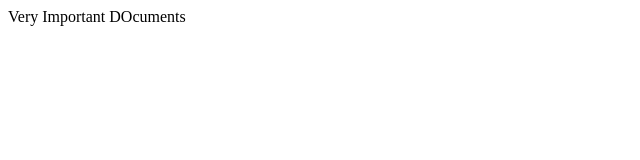
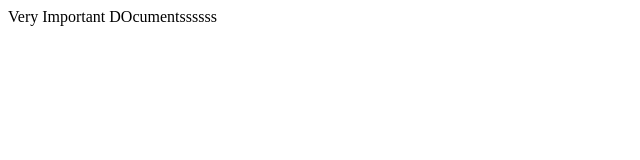
Before and after one commit to DandyHerdiyana/DesignWeb, a plain HTML site: page index.html in a window 1280 px wide. Shown: the full height of the page, 0-640 px from the left. Drawn offline with Linux system fonts and the light colour scheme.

Commit message:
ok bro this is a test

```diff
--- a/index.html
+++ b/index.html
@@ -6,6 +6,6 @@
     <title>Document</title>
 </head>
 <body>
-    Very Important DOcuments
+    Very Important DOcumentssssss
 </body>
 </html>
```
